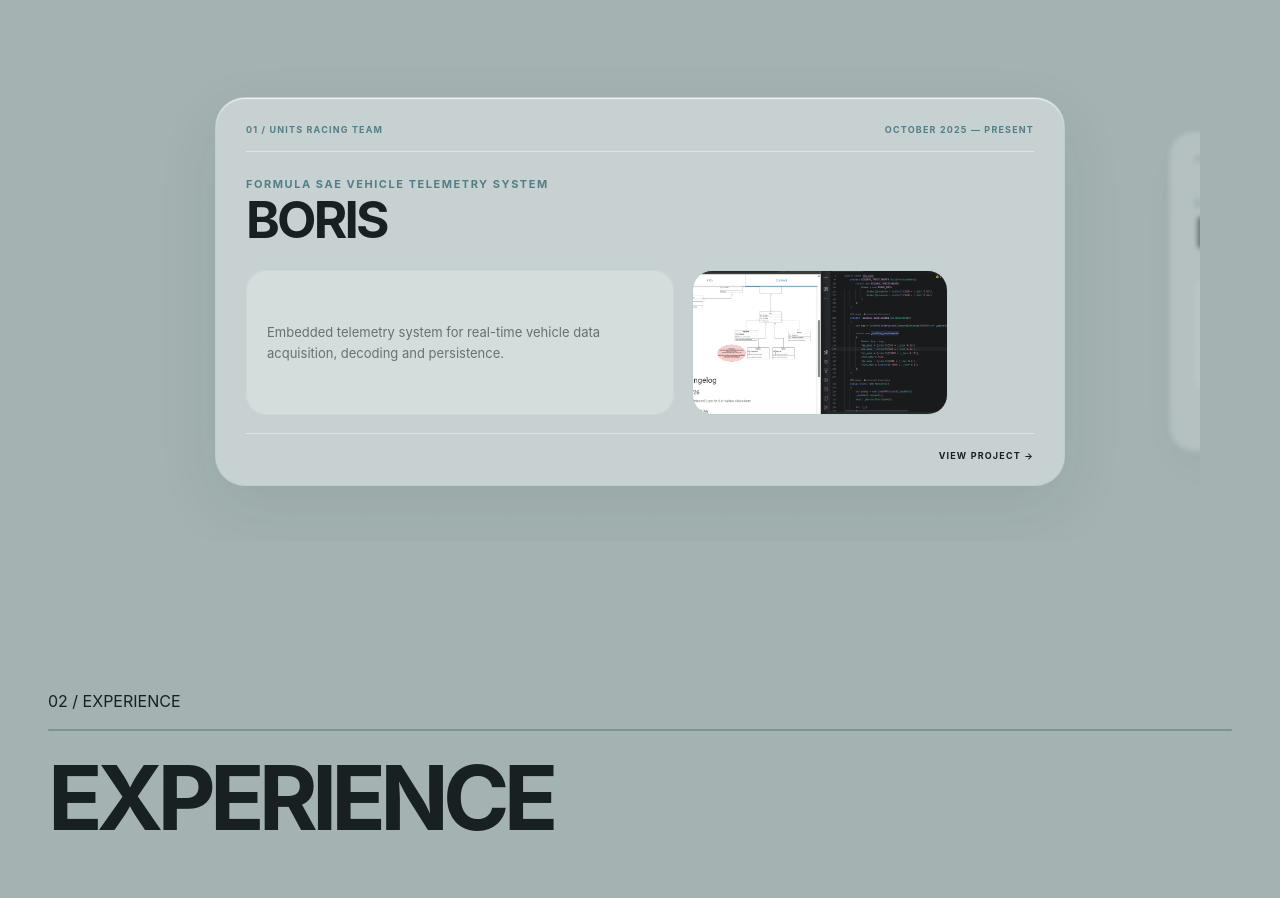
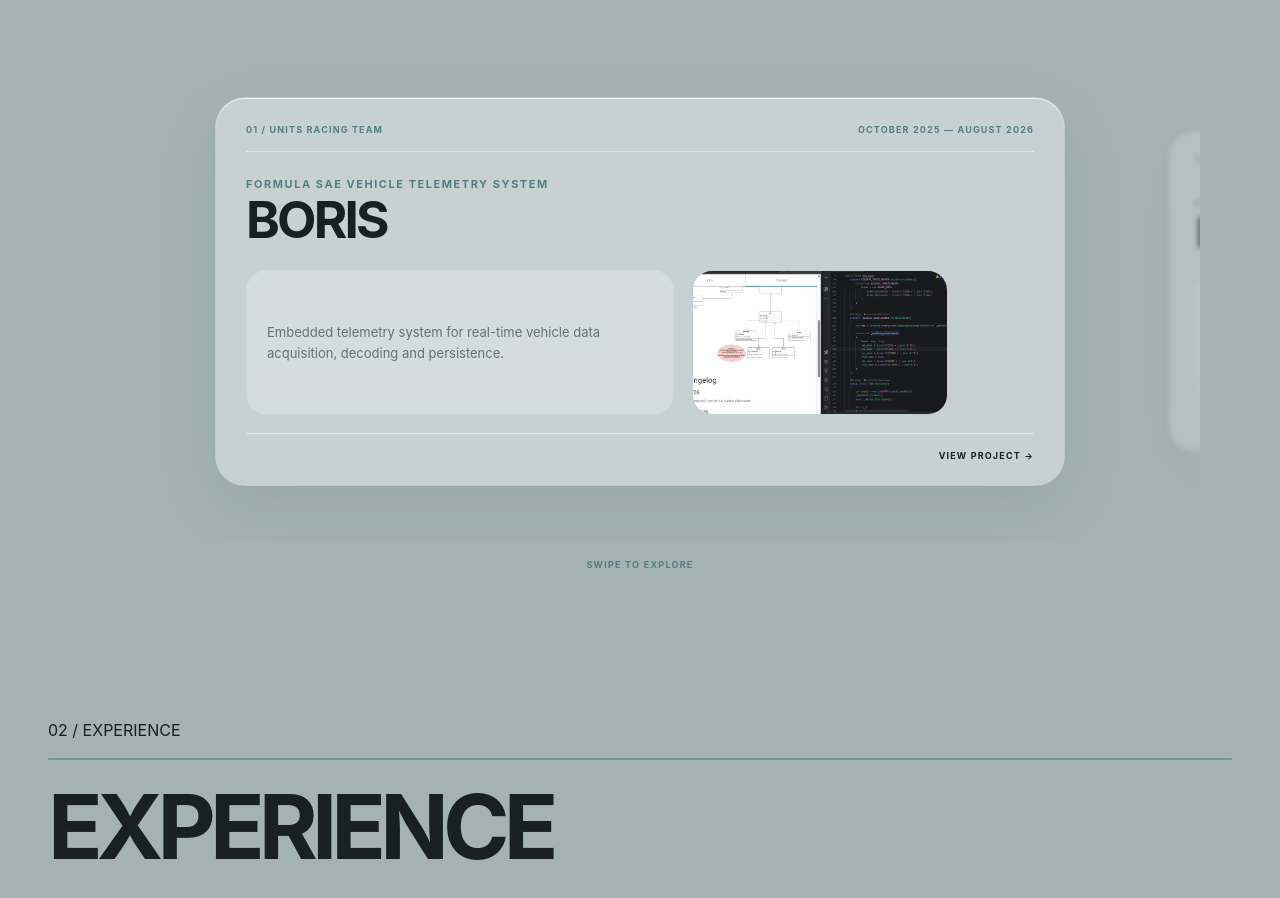
Before and after one commit to eliacovi04/portfolio, a React (Vite) app: page / in a window 1280 px wide. Shown: the part 1020-1918 px from the top of the page. Built offline with nearby package versions, Linux system fonts and the light colour scheme.

Commit message:
other modificazioni

```diff
--- a/src/App.tsx
+++ b/src/App.tsx
@@ -273,7 +273,7 @@ function App() {
                 >
                   <div className="project-card-top">
                     <span>01 / UNITS RACING TEAM</span>
-                    <span>OCTOBER 2025 — PRESENT</span>
+                    <span>OCTOBER 2025 — AUGUST 2026</span>
                   </div>
 
                   <div className="project-preview-header">
@@ -346,6 +346,11 @@ function App() {
                 </article>
               </div>
             </div>
+
+            <div className="projects-scroll-hint">
+              <span>SWIPE TO EXPLORE</span>
+            </div>
+
         </section>
 
         <section className="experience-section" id="experience">
--- a/src/styles/projects.css
+++ b/src/styles/projects.css
@@ -322,3 +322,21 @@
   font-weight: 700;
   letter-spacing: 0.13em;
 }
+
+.projects-scroll-hint {
+  margin-top: 18px;
+  display: flex;
+  justify-content: center;
+  align-items: center;
+  gap: 8px;
+
+  color: var(--ice-dark);
+  font-size: 9px;
+  font-weight: 700;
+  letter-spacing: 0.14em;
+}
+
+.projects-scroll-arrow {
+  font-size: 12px;
+  font-weight: 400;
+}
```
